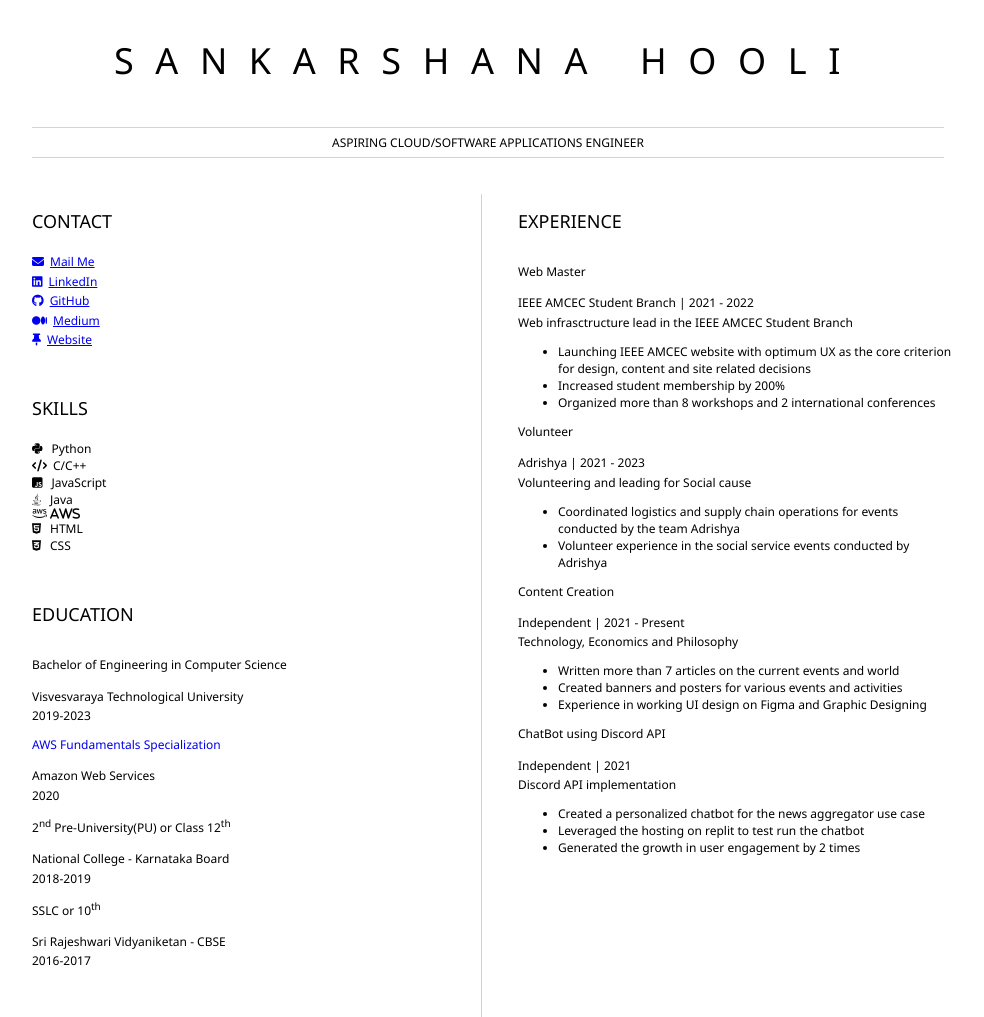
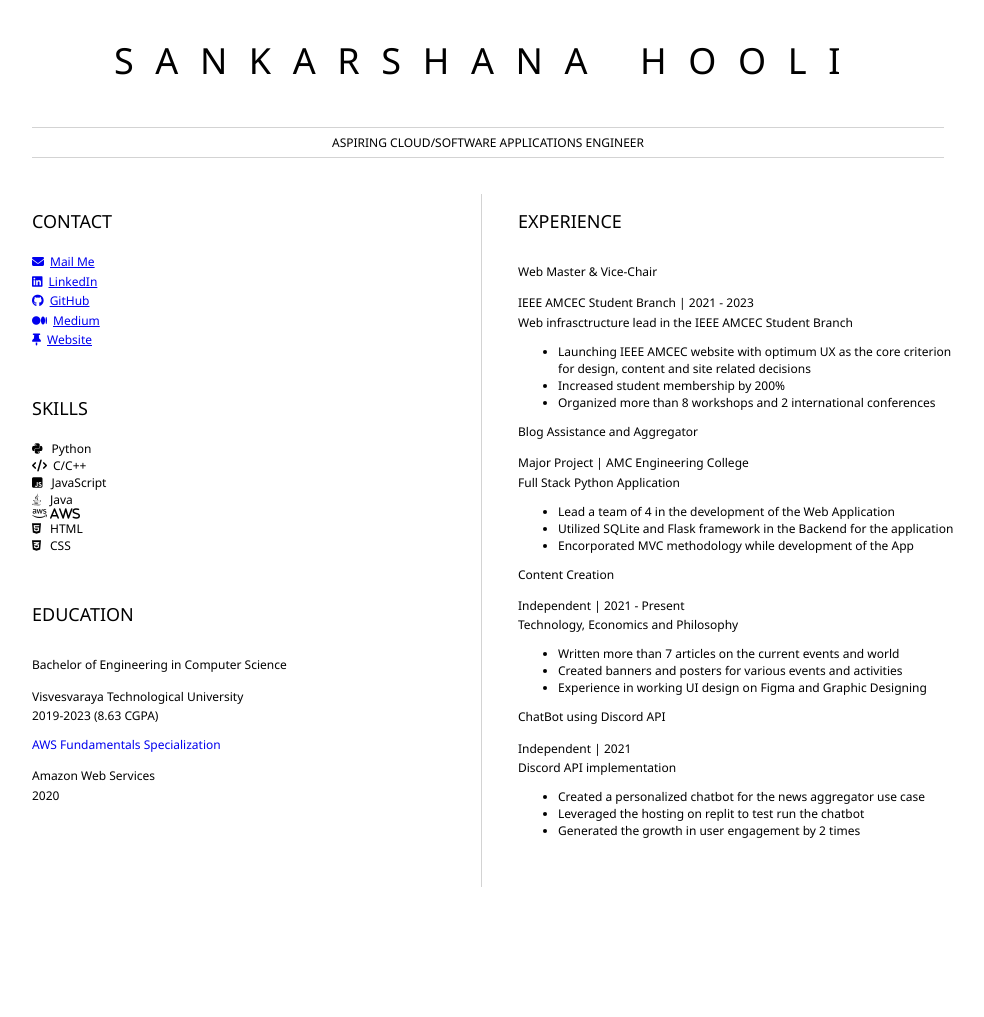
Before and after one commit to exarvo/resume, a plain HTML site: page index.html in a window 1280 px wide. Shown: the whole page, without its empty margins (152-1136 px from the left). After the commit the page ends 887 px from the top, so only its background shows below. Drawn offline with Linux system fonts and the light colour scheme.

Commit message:
Small textual update to the Resume and the readme file

```diff
--- a/index.html
+++ b/index.html
@@ -5,7 +5,7 @@
         <meta name="viewport" content="width=device-width, initial-scale=1.0">
 		<link href="style.css" rel="stylesheet">
         <script src="https://kit.fontawesome.com/44bc2779ab.js" crossorigin="anonymous"></script>
-		<title>Sankarshana Hooli Resume</title>
+		<title>Resume of SANKARSHANA</title>
 	</head>
 
 	<body>
@@ -49,7 +49,7 @@
                         Visvesvaraya Technological University
                     </p>
                     <p>
-                        2019-2023
+                        2019-2023 (8.63 CGPA)
                     </p>
                     <h3><a id="awsst" href="https://coursera.org/share/71cbb4f7a92507f020059f033c4c9448">AWS Fundamentals Specialization</a></h3>
                     <p>
@@ -58,29 +58,15 @@
                     <p>
                         2020
                     </p>
-                    <h3>2<sup>nd</sup> Pre-University(PU) or Class 12<sup>th</sup></h3>
-                    <p>
-                        National College - Karnataka Board
-                    </p>
-                    <p>
-                        2018-2019
-                    </p>
-                    <h3>SSLC or 10<sup>th</sup></h3>
-                    <p>
-                        Sri Rajeshwari Vidyaniketan - CBSE
-                    </p>
-                    <p>
-                        2016-2017
-                    </p>
 					<!-- your education -->
 				</section>
 			</article>
 			<article id="mainRight">
 				<section>
 					<h2>EXPERIENCE</h2>
-                    <h3>Web Master</h3>
+                    <h3>Web Master & Vice-Chair</h3>
                     <p>
-                        IEEE AMCEC Student Branch | 2021 - 2022
+                        IEEE AMCEC Student Branch | 2021 - 2023
                     </p>
                     <p>
                         Web infrasctructure lead in the IEEE AMCEC Student Branch
@@ -91,18 +77,14 @@
                         <li>Organized more than 8 workshops and 2 international conferences</li>
                     </ul>
 
-                    <h3>Volunteer</h3>
-                    <p>
-                        Adrishya | 2021 - 2023
-                    </p>
-                    <p>
-                        Volunteering and leading for Social cause
-                    </p>
+                    <h3>Blog Assistance and Aggregator</h3>
+                    <p>Major Project | AMC Engineering College</p>
+                    <p>Full Stack Python Application</p>
                     <ul>
-                        <li>Coordinated logistics and supply chain operations for events conducted by the team Adrishya</li>
-                        <li>Volunteer experience in the social service events conducted by Adrishya</li>
+                        <li>Lead a team of 4 in the development of the Web Application</li>
+                        <li>Utilized SQLite and Flask framework in the Backend for the application</li>
+                        <li>Encorporated MVC methodology while development of the App</li>
                     </ul>
-
                     <h3>Content Creation</h3>
                     <p>
                         Independent | 2021 - Present
```
Also changed, not shown: 1 other file.
